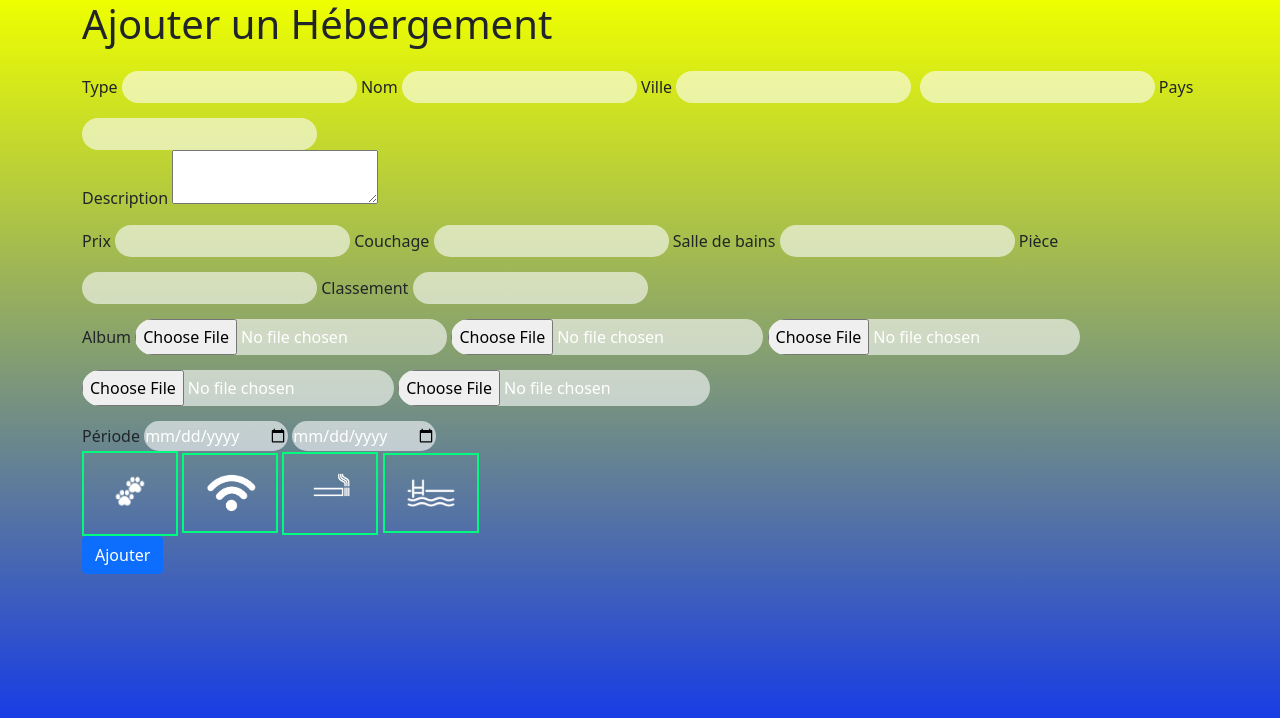
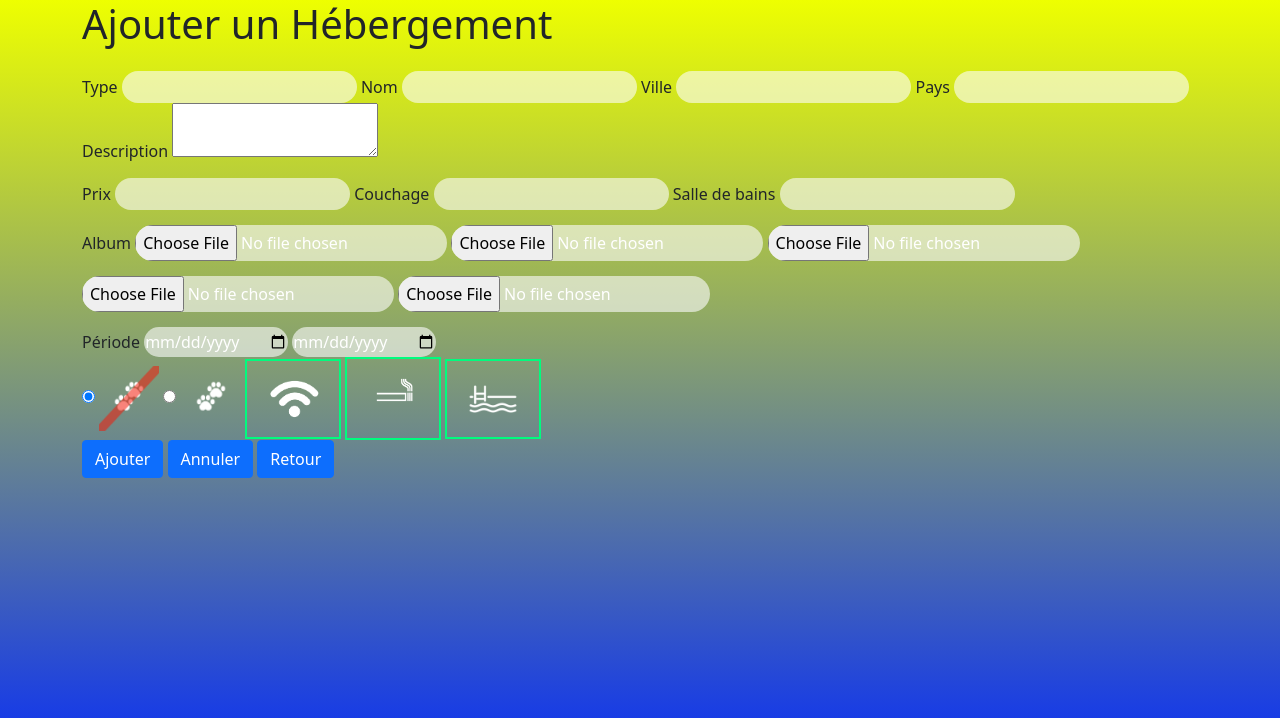
Before and after one commit to codeuronline/Aux2Alpes, a PHP site: page /dev/add.php in a window 1280 px wide. Shown: the top 718 px of the page. Run offline with PHP 8.4, Linux system fonts and the light colour scheme.

Commit message:
back-dev17

```diff
--- a/dev/add.php
+++ b/dev/add.php
@@ -1,5 +1,7 @@
 <?php
 session_start();
+// il faut d'abord traité la table periode et albums pour ensuite traiter traiter la table hebergement
+
 ?>
 <!DOCTYPE html>
 <html lang="fr">
@@ -19,7 +21,7 @@
         <div class="row">
             <section class="col-12">
                 <h1>Ajouter un Hébergement</h1>
-                <form method="post " action="">
+                <form method="post" action="">
                     <div class="form-group">
                         <label for="categorie">Type</label>
                         <input type="text" id="categorie" name="categorie" class="form-controls">
@@ -27,8 +29,6 @@
                         <input type="text" id="nom" name="nom" class="form-controls">
                         <label for="ville">Ville</label>
                         <input type="text" id="Ville" name="ville" class="form-controls">
-                        <label for="coordonne_gps_ville"></label>
-                        <input type="text" id="coordonne_gps_ville" name="coordonne_gps_ville" class="form-controls">
                         <label for="Pays">Pays</label>
                         <input type="text" id="pays" name="pays" class="form-controls">
                     </div>
@@ -45,39 +45,35 @@
                         <input type="number" id="couchage" name="couchage" class="form-controls">
                         <label for="sdb">Salle de bains</label>
                         <input type="number" id="sdb" name="sdb" class="form-controls">
-                        <label for="piece">Pièce</label>
-                        <input type="number" id="piece" name="piece" class="form-controls">
-                        <label for="classement">Classement</label>
-                        <input type="number" id="classement" name="classement" class="form-controls">
-
                     </div>
+                    <!--album photo de l hebergement-->
+                    <!--on besoin  id l'herbergement pour creer une entree dans albums -->
                     <div class="form-group">
                         <label for="Album">Album</label>
-                        <input type="file" id="photo1" name="photo1" class="form-controls">
-                        <input type="file" id="photo2" name="photo2" class="form-controls">
-                        <input type="file" id="photo3" name="photo3" class="form-controls">
-                        <input type="file" id="photo4" name="photo4" class="form-controls">
-                        <input type="file" id="photo5" name="photo5" class="form-controls">
+                        <input type="file" id="photo1" name="photo1" class="form-controls" accept=".jpg, .jpeg">
+                        <input type="file" id="photo2" name="photo2" class="form-controls" accept=".jpg, .jpeg">
+                        <input type="file" id="photo3" name="photo3" class="form-controls" accept=".jpg, .jpeg">
+                        <input type="file" id="photo4" name="photo4" class="form-controls" accept=".jpg, .jpeg">
+                        <input type="file" id="photo5" name="photo5" class="form-controls" accept=".jpg, .jpeg">
                     </div>
-
                     <!--creation en cascadeentree dans albums et entree dans periode-->
 
-                    <div class="form-group">
-                        <!--on besoin  id l'herbergement pour creer une entree dans albums -->
+                    <div class=" form-group">
+
 
                     </div>
 
                     <div class="form-group">
                         <!--on besoin  id l'herbergement pour creer une entree dans periode -->
                         <label for="periode">Période</label>
-                        <input type="date" id="h_debut" name="dispo_debut" class="form-controls">
-                        <input type="date" id="h_fin" name="dispo_fin" class="form-controls">
+                        <input type="date" id="h_debut" name="debut" class="form-controls">
+                        <input type="date" id="h_fin" name="fin" class="form-controls">
                     </div>
                     <div class="form-group">
-                        <input type="radio" name="chien" class="chien demoyes" id="chien-a" checked value="false">
-                        <label for="chien-a"><img src='../image/animauxpictorouge.png' width="60" alt=''></label>
-                        <input type="radio" name="chien" class="chien demono" id="chien-b" value="true">
-                        <label for="chien-b"><img src="../image/animauxpicto.png" width="60" alt=""></label>
+                        <input type="radio" name="animaux" class="animaux demoyes" id="animaux-a" checked value="false">
+                        <label for="animaux-a"><img src='../image/animauxpictorouge.png' width="60" alt=''></label>
+                        <input type="radio" name="aniamux" class="animaux demono" id="animaux-b" value="true">
+                        <label for="aniamux-b"><img src="../image/animauxpicto.png" width="60" alt=""></label>
 
                         <input type="radio" name="wifi" class="wifi demoyes" id="wifi-a" checked value="false">
                         <label for="wifi-a"><img src='../image/wifipictorouge.png' width="60" alt=''></label>
@@ -97,6 +93,8 @@
                     </div>
 
                     <button class="btn btn-primary">Ajouter</button>
+                    <button class="btn btn-primary" type="reset">Annuler</button>
+                    <a href='index.php' class='btn btn-primary'>Retour<a>
                 </form>
 
             </section>
--- a/dev/details.php
+++ b/dev/details.php
@@ -32,7 +32,7 @@
         <div class="row">
             <section class="col-12">
                 <h1>Détails du hebergement <?= $hebergement['Nom'] ?>
-                    <p>Id: <?= $hebergement['Id_hebergement'] ?></p>
+                    <p>Id: <?= $hebergement['Id'] ?></p>
                     <p>Nom: <?= $hebergement['Nom'] ?></p>
                     <p>Description: <?= $hebergement['Description'] ?></p>
                     <p>prix<?= $hebergement['prix'] ?></p>
@@ -44,8 +44,8 @@
                     <p>Id_sdb<?= $hebergement['id_sdb'] ?></p>
                     <p>Id_couchage<?= $hebergement['id_couchage'] ?></p>
                     <p>Id_photo<?= $hebergement['id'] ?></p>
-                    <p>id_categorie<?= $hebergement['id_categorie'] ?></p>
-                    <p>Id_Emplacement_geographique<?= $hebergement['Id_localisation_ville'] ?></p>
+                    <p>id_categorie<?= $hebergement['categorie'] ?></p>
+                    <p>Id_Emplacement_geographique<?= $hebergement['ville_gps'] ?></p>
                     <p>Id_periode<?= $hebergement['Id_periode'] ?></p>
                     <p><a href="index.php">Retour</a><a
                             href="edit.php?Id_hebergement="><?= $hebergement['Id_hebergement']; ?>>Modifier</a>
--- a/dev/index.php
+++ b/dev/index.php
@@ -45,7 +45,7 @@
                         ?>
                         <tr>
                             <td><?= $hebergement['Id_Hebergement'] ?></td>
-                            <td><?= $hebergement['id_categorie'] ?></td>
+                            <td><?= $hebergement['categorie'] ?></td>
                             <td><?= $hebergement['Nom'] ?></td>
                             <td><?= $hebergement['prix'] ?></td>
                             <td><?= $hebergement['adresse'] ?></td>
```
